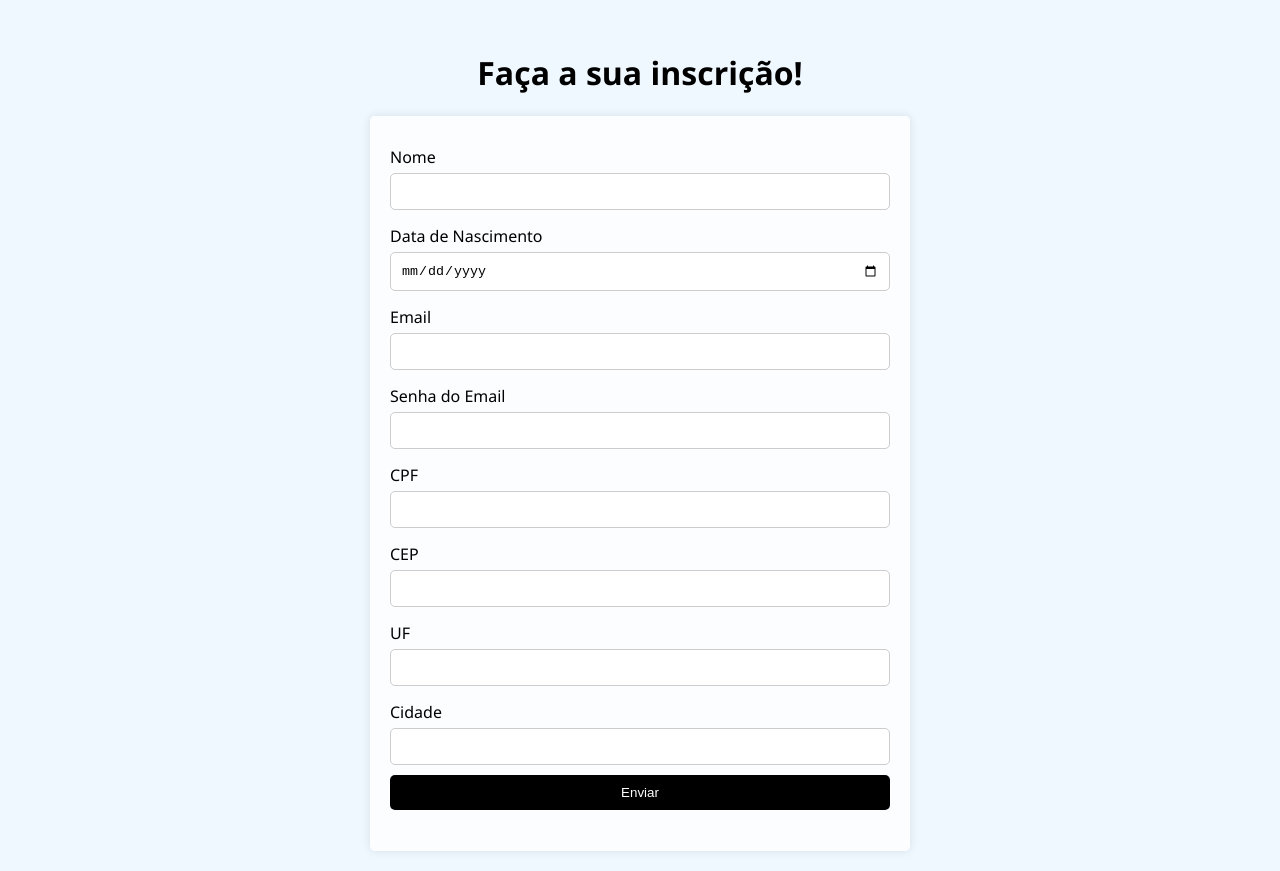
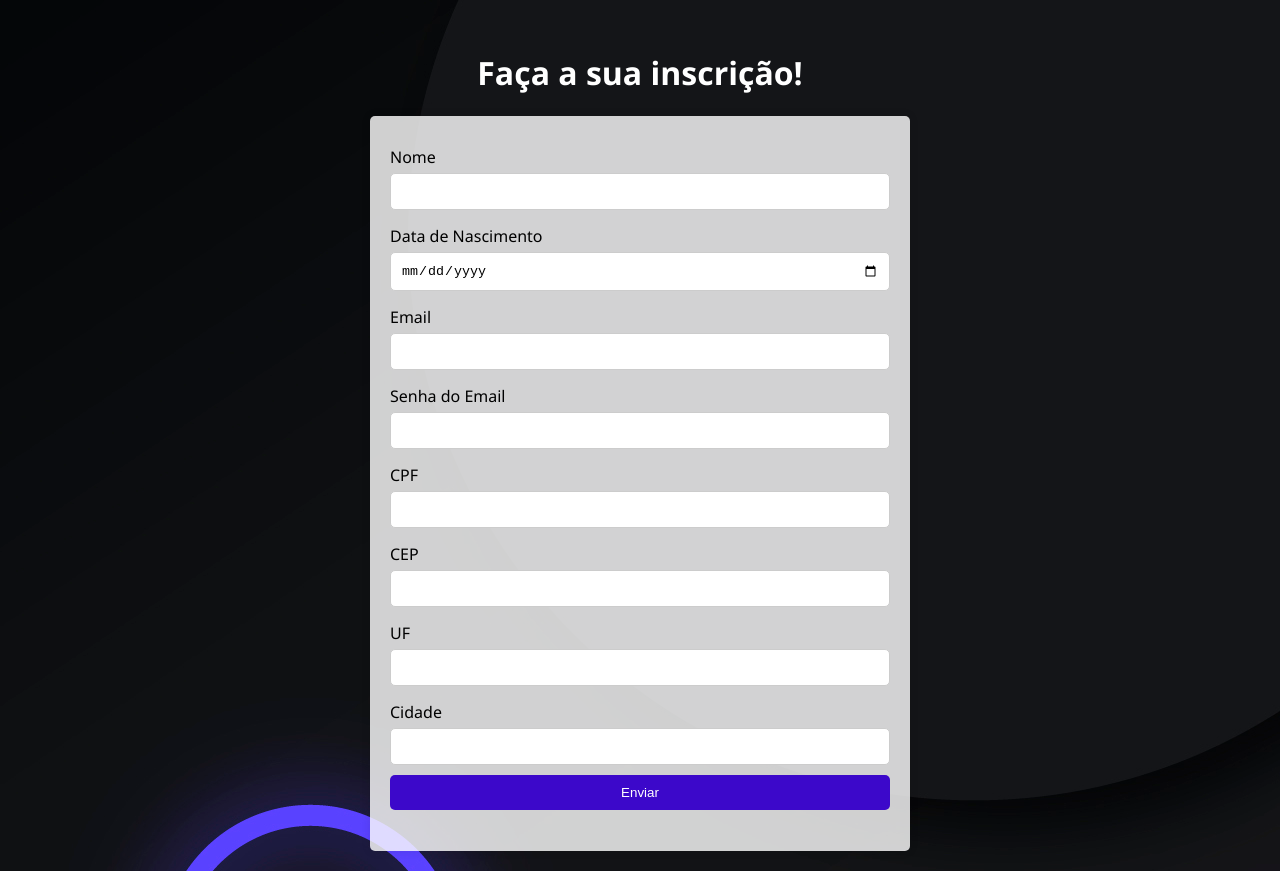
Before and after one commit to vesky69/PI---Girls-Code, a plain HTML site: page form.html in a window 1280 px wide. Drawn offline with Linux system fonts and the light colour scheme.

Commit message:
Update form.css

```diff
--- a/form.css
+++ b/form.css
@@ -1,9 +1,10 @@
 body {
-    background-color: aliceblue;
+    background-image: url("v1016-b-09.jpg");
       font-family: 'Segoe UI', Tahoma, Geneva, Verdana, sans-serif;
   }
   h1 {
       text-align: center;
+      color: white
   }
   .container {
       padding: 20px;
@@ -35,7 +36,7 @@ h1 {
       border-radius: 5px;
   }
   .subscribe-form input[type="submit"] {
-    background-color: black;
+      background-color:  #3c08ca;
       color: white;
       border: none;
       cursor: pointer;
```
Lines whose indentation alone changed are shown as unchanged.
